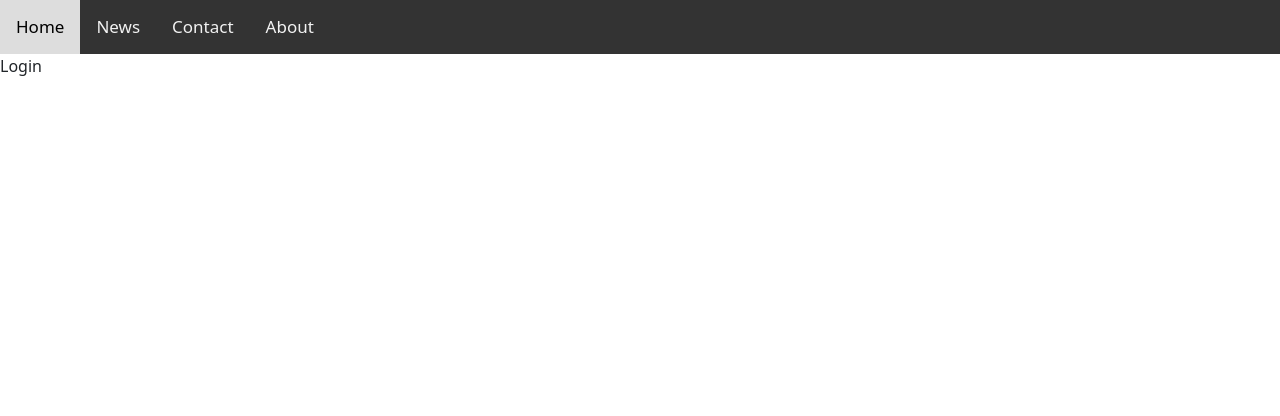
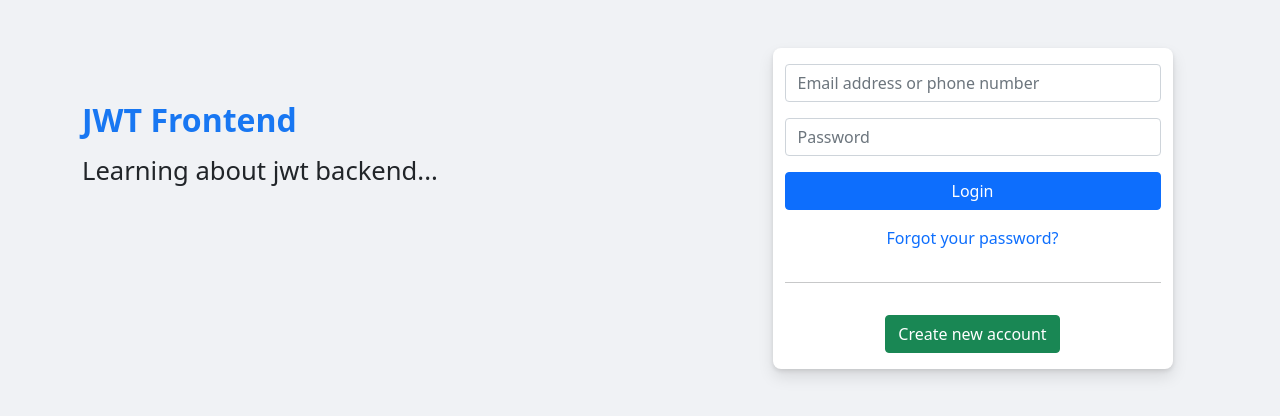
Before and after one commit to Huyllee/jwt-frontend, a React (Create React App) app: page /login in a window 1280 px wide. Shown: the top 416 px of the page. Built offline with nearby package versions, Linux system fonts and the light colour scheme.

Commit message:
create login page

```diff
--- a/src/App.js
+++ b/src/App.js
@@ -1,27 +1,17 @@
-import './App.scss';
-import Login from './components/Login/Login';
-import Nav from './components/Navigations/Nav';
-import {
-  BrowserRouter as Router,
-  Switch,
-  Route,
-} from "react-router-dom";
+import "./App.scss";
+import Login from "./components/Login/Login";
+import Nav from "./components/Navigations/Nav";
+import { BrowserRouter as Router, Switch, Route } from "react-router-dom";
 
 function App() {
   return (
     <div className="App">
-  <Router>
-    <Nav />
-      <Switch>
-          <Route path="/about">
-            about
-          </Route>
-          <Route path="/news">
-            news
-          </Route>
-          <Route path="/contact">
-          contact
-          </Route>
+      <Router>
+        {/* <Nav /> */}
+        <Switch>
+          <Route path="/about">about</Route>
+          <Route path="/news">news</Route>
+          <Route path="/contact">contact</Route>
           <Route path="/login" exact>
             <Login />
           </Route>
@@ -32,7 +22,7 @@ function App() {
             404 Not Found
           </Route>
         </Switch>
-        </Router>
+      </Router>
     </div>
   );
 }
--- a/src/components/Login/Login.js
+++ b/src/components/Login/Login.js
@@ -1,12 +1,45 @@
-import React from 'react';
-import './Login.scss'
+import React from "react";
+import "./Login.scss";
 
 const Login = (props) => {
   return (
-    <div className='login-container'>
-    Login
+    <div className="login-container pt-3 pt-md-5">
+      <div className="container">
+        <div className="row px-3 px-md-0">
+          <div className="content-left pt-0 pt-md-5 col-md-7">
+            <div className="brand pb-2 text-center text-md-start fs-2 fs-md-1">
+              JWT Frontend
+            </div>
+            <div className="detail d-none d-md-block">
+              Learning about jwt backend...
+            </div>
+          </div>
+          <div className="content-right col-md-5 d-flex flex-column gap-3 py-3">
+            <input
+              type="text"
+              placeholder="Email address or phone number"
+              className="form-control"
+            />
+            <input
+              type="password"
+              placeholder="Password"
+              className="form-control"
+            />
+            <button className="btn btn-primary">Login</button>
+            <span className="text-center">
+              <a className="forgot-password" href="#">
+                Forgot your password?
+              </a>
+            </span>
+            <hr />
+            <div className="text-center">
+              <button className="btn btn-success">Create new account</button>
+            </div>
+          </div>
+        </div>
+      </div>
     </div>
-  )
-}
+  );
+};
 
-export default Login
+export default Login;
--- a/src/components/Login/Login.scss
+++ b/src/components/Login/Login.scss
@@ -0,0 +1,33 @@
+.login-container {
+  background-color: #f0f2f5;
+  min-height: 100vh;
+
+  .content-left {
+    .brand {
+      color: #1877f2;
+      font-size: 1.8rem;
+      font-weight: 700;
+    }
+
+    .detail {
+      font-size: 1.6rem;
+    }
+  }
+
+  .content-right {
+    margin: 0 auto;
+    max-width: 400px;
+    border-radius: 8px;
+    background-color: #fff;
+    box-shadow: 0 2px 4px rgb(0 0 0 /10%), 0 8px 16px rgb(0 0 0 /10%);
+    box-sizing: border-box;
+
+    .forgot-password {
+      text-decoration: none;
+
+      &:hover {
+        text-decoration: underline;
+      }
+    }
+  }
+}
```
Also changed, not shown: src/index.js (+6 -6 lines).
